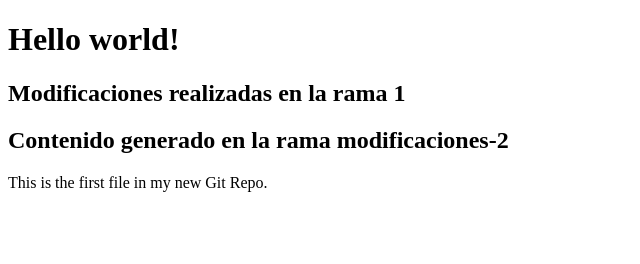
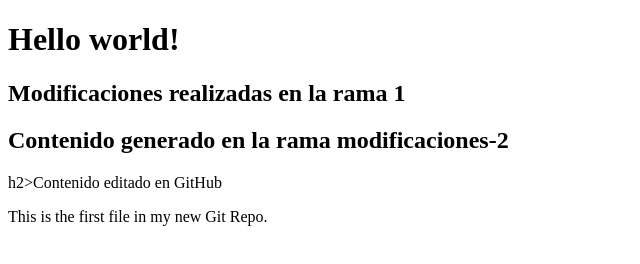
Before and after one commit to JuanLLorenzoG/hello-world, a plain HTML site: page index.html in a window 1280 px wide. Shown: the whole page, without its empty margins (0-640 px from the left). Drawn offline with Linux system fonts and the light colour scheme.

Commit message:
cambios en GitHub

```diff
--- a/index.html
+++ b/index.html
@@ -8,6 +8,7 @@
 <h1>Hello world!</h1>
 <h2>Modificaciones realizadas en la rama 1<h2>
 <h2>Contenido generado en la rama modificaciones-2</h2>
+ h2>Contenido editado en GitHub</h2>
 
 <p>This is the first file in my new Git Repo.</p>
 
```
